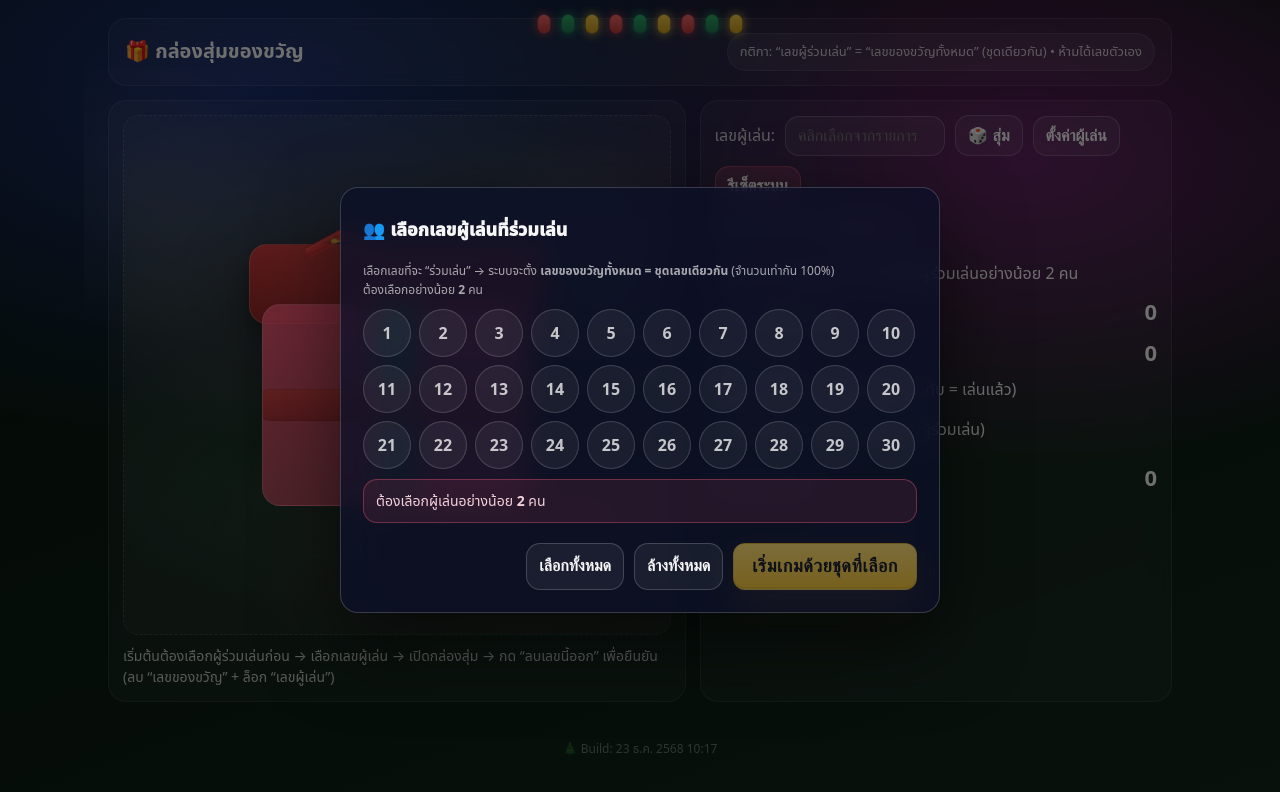
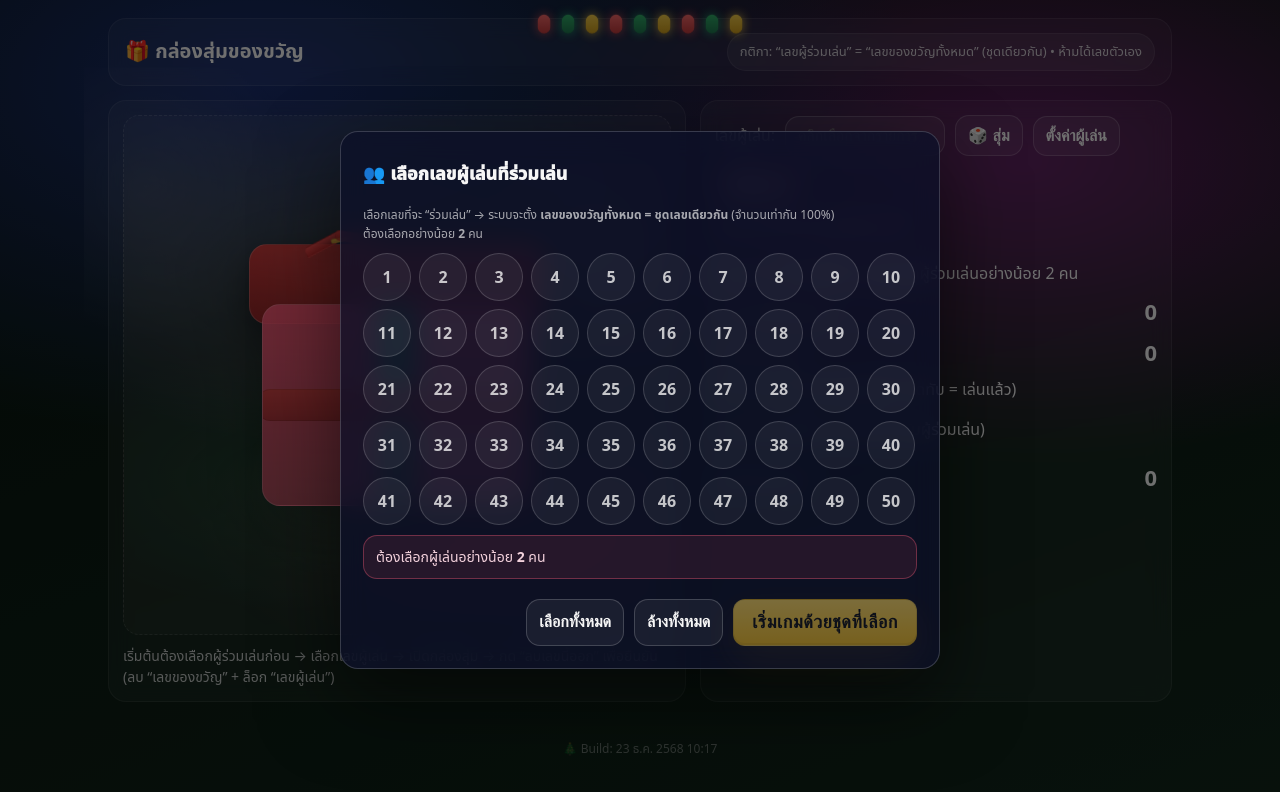
Before and after one commit to maridb204/SecretSanta, a plain HTML site: page index.html in a window 1280 px wide. Drawn offline with Linux system fonts and the light colour scheme.

```diff
--- a/index.html
+++ b/index.html
@@ -608,7 +608,7 @@
 
 <script>
 (() => {
-  const N = 30;
+  const N = 50;
 
   // ✅ ตอนยังไม่ตั้งค่า: ไม่มีของขวัญและผู้ร่วมเล่น
   let joinedPlayers = [];    // ชุดเลขผู้ร่วมเล่น
```
